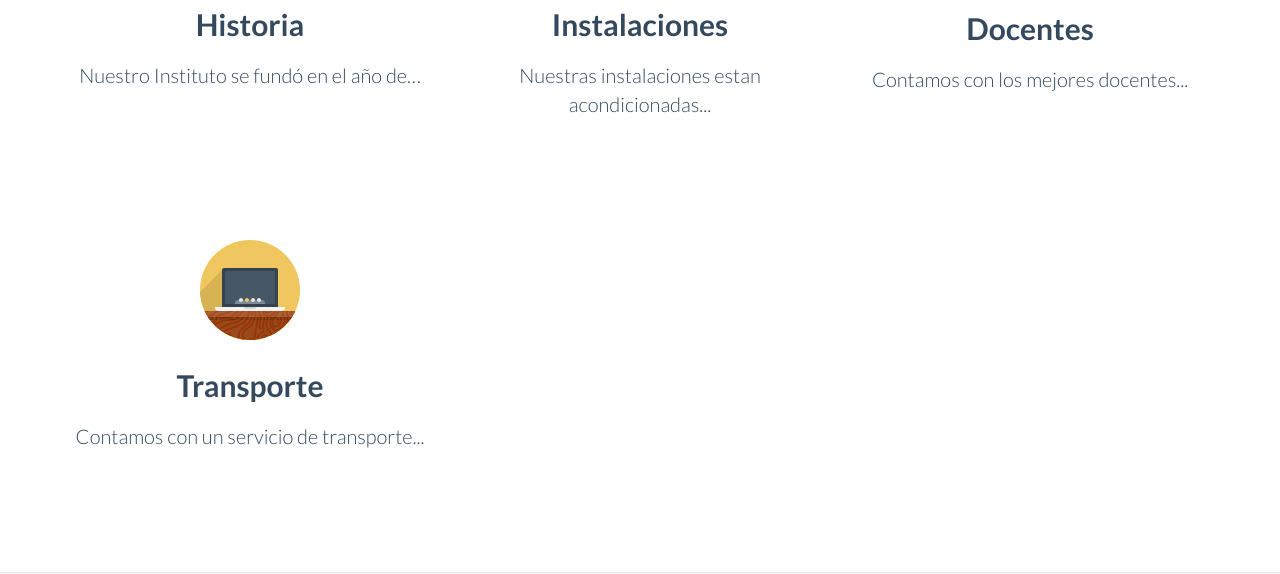
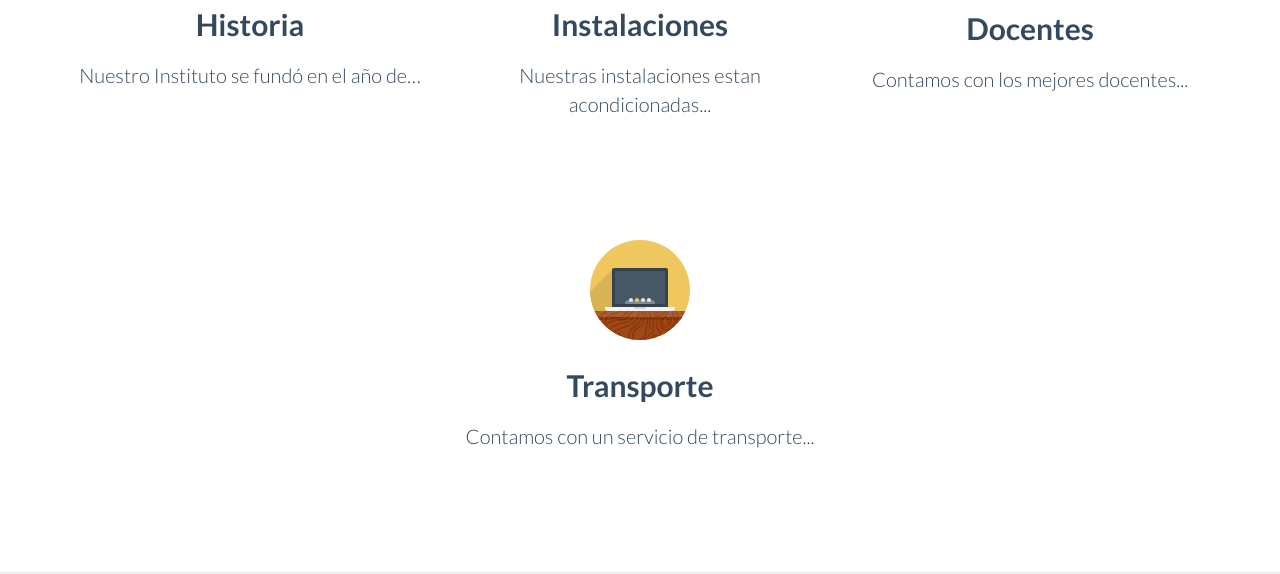
Before and after one commit to Losdepoo/Proyecto, a PHP site: page /Proyecto/ in a window 1280 px wide. Shown: the part 1267-1841 px from the top of the page. Run offline with PHP 8.4, Linux system fonts and the light colour scheme.

Commit message:
cambio en index

```diff
--- a/index.php
+++ b/index.php
@@ -153,7 +153,7 @@
 
 			<div class="row tworow">
 
-				<div class="col-sm-4  wow fadeInDown text-center">
+				<div class="col-sm-12  wow fadeInDown text-center">
 				  <img class="rotate" src="img/icon/laptop.svg" alt="Generic placeholder image">
 				  <h3>Transporte</h3>
 				  <p class="lead">Contamos con un servicio de transporte...</p>
```
